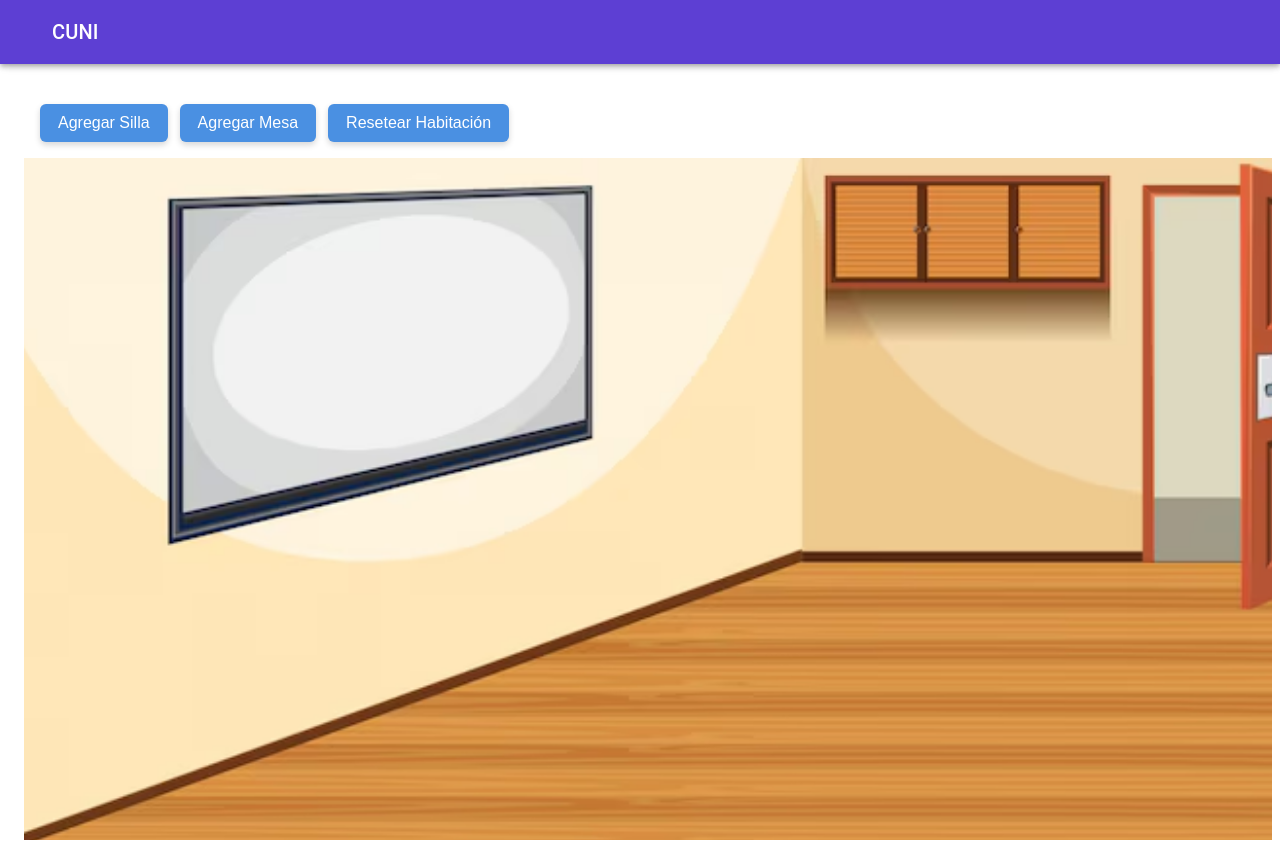
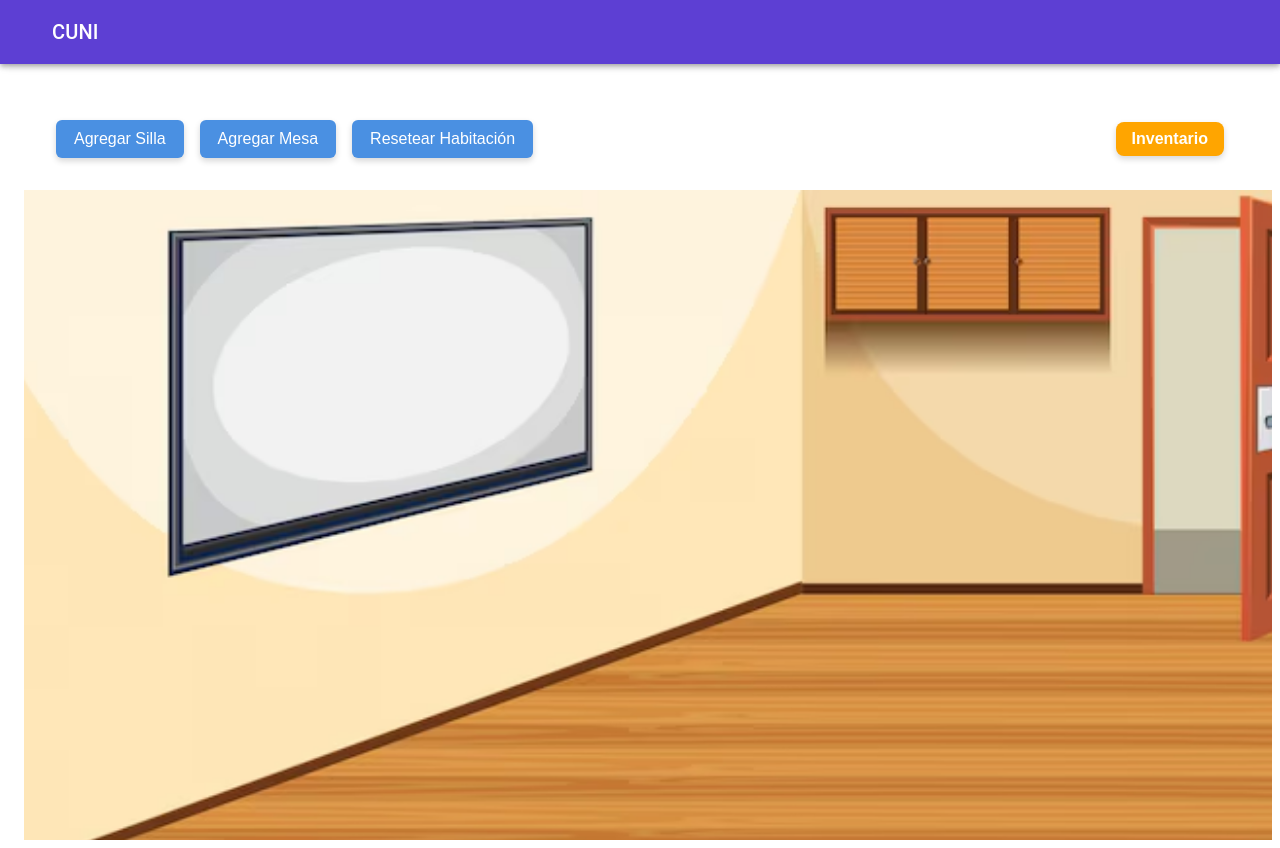
Before and after one commit to lemurya/SOFT-2---CUNI, a React (Create React App) app in the folder frontend/: page /room in a window 1280 px wide. Built offline with nearby package versions, Linux system fonts and the light colour scheme; some icons are missing.

Commit message:
boton de personalizacion

```diff
--- a/frontend/src/components/Room.jsx
+++ b/frontend/src/components/Room.jsx
@@ -1,19 +1,16 @@
 import { useState } from 'react';
+import { useNavigate } from 'react-router-dom';
 import silla from '../assets/silla.png';
 import mesa from '../assets/mesa.png';
 import habitacion from '../assets/room.jpg';
 import '../styles/room.css';
 
-const assetMap = {
-  silla,
-  mesa,
-};
-
+const assetMap = { silla, mesa };
 const Room = () => {
  const [items, setItems] = useState([]);
  const [draggedItemIndex, setDraggedItemIndex] = useState(null);
  const [offset, setOffset] = useState({ x: 0, y: 0 });
-
+ const navigate = useNavigate();
  const addItem = (tipo) => {
   const newItem = {
    name: tipo,
@@ -23,23 +20,14 @@ const Room = () => {
   };
   setItems((prev) => [...prev, newItem]);
  };
-
-  const resetRoom = () => {
-    setItems([]);
-  };
-
+ const resetRoom = () => setItems([]);
  const handleMouseDown = (e, index) => {
   setDraggedItemIndex(index);
   const rect = e.target.getBoundingClientRect();
-    setOffset({
-      x: e.clientX - rect.left,
-      y: e.clientY - rect.top,
-    });
+  setOffset({ x: e.clientX - rect.left, y: e.clientY - rect.top });
  };
-
  const handleMouseMove = (e) => {
   if (draggedItemIndex === null) return;
-
   const roomRect = document.querySelector('.room').getBoundingClientRect();
   const x = e.clientX - roomRect.left - offset.x;
   const y = e.clientY - roomRect.top - offset.y;
@@ -55,16 +43,37 @@ const Room = () => {
   });
  };
 
-  const handleMouseUp = () => {
-    setDraggedItemIndex(null);
-  };
+ const handleMouseUp = () => setDraggedItemIndex(null);
 
  return (
   <div onMouseMove={handleMouseMove} onMouseUp={handleMouseUp}>
-      <div className="controls">
+   <div
+    className="controls"
+
+    style={{
+     display: 'flex',
+     justifyContent: 'space-between',
+     alignItems: 'center',
+     padding: '1rem',
+    }}
+   >
+    <div style={{ display: 'flex', gap: '1rem' }}>
      <button onClick={() => addItem('silla')}>Agregar Silla</button>
      <button onClick={() => addItem('mesa')}>Agregar Mesa</button>
      <button onClick={resetRoom}>Resetear Habitación</button>
+    </div>
+    <button
+     onClick={() => navigate('/inventario')}
+     style={{
+      backgroundColor: 'orange',
+      color: 'white',
+      border: 'none',
+      padding: '0.5rem 1rem',
+      borderRadius: '8px',
+      cursor: 'pointer',
+      fontWeight: 'bold',
+     }}
+    >Inventario</button>
    </div>
    <div
     className="room"
--- a/frontend/src/router/AppRouter.jsx
+++ b/frontend/src/router/AppRouter.jsx
@@ -13,7 +13,9 @@ import Room from '../components/Room';
 import Tienda from '../components/Tienda';
 import Inventario from '../components/Inventario';
 const AppRouter = () => {
+
  return (
+
   <Routes>
    <Route path="/" element={<Login />} />
    <Route path="/register" element={<Register />} />
@@ -25,8 +27,7 @@ const AppRouter = () => {
    <Route path="/cambiar-nombre" element={<Sidebar><CambiarNombre /></Sidebar>} />
    <Route path="/room" element={<Sidebar><Room /></Sidebar>} />
    <Route path="/tienda" element={<Sidebar><Tienda /></Sidebar>} />
-      <Route path="/inventario" element={<Sidebar><Inventario /></Sidebar>} />
-
+   <Route path="/Inventario" element={<Sidebar><Inventario /></Sidebar>} />
   </Routes>
  );
 };
```
Also changed, not shown: 1 other file (tests, documents, lock files or other folders). Lines whose indentation alone changed are shown as unchanged.
